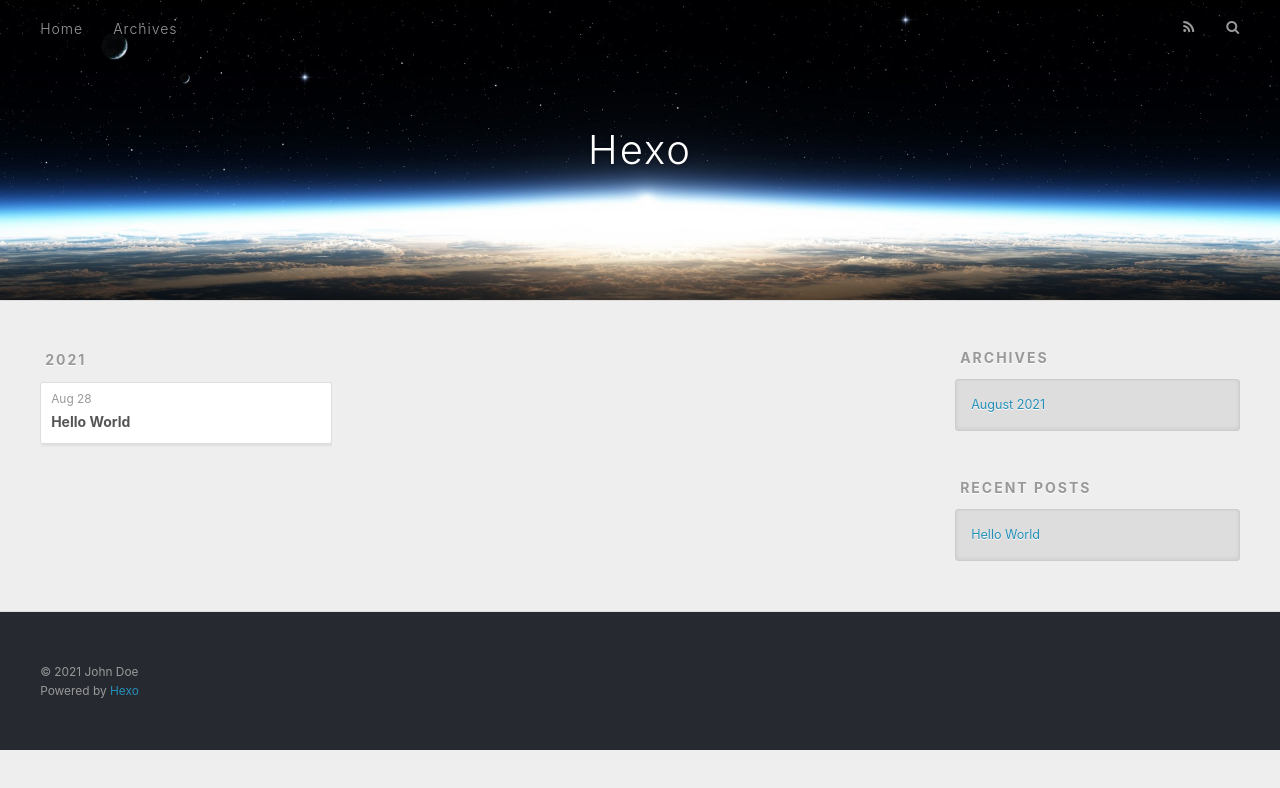
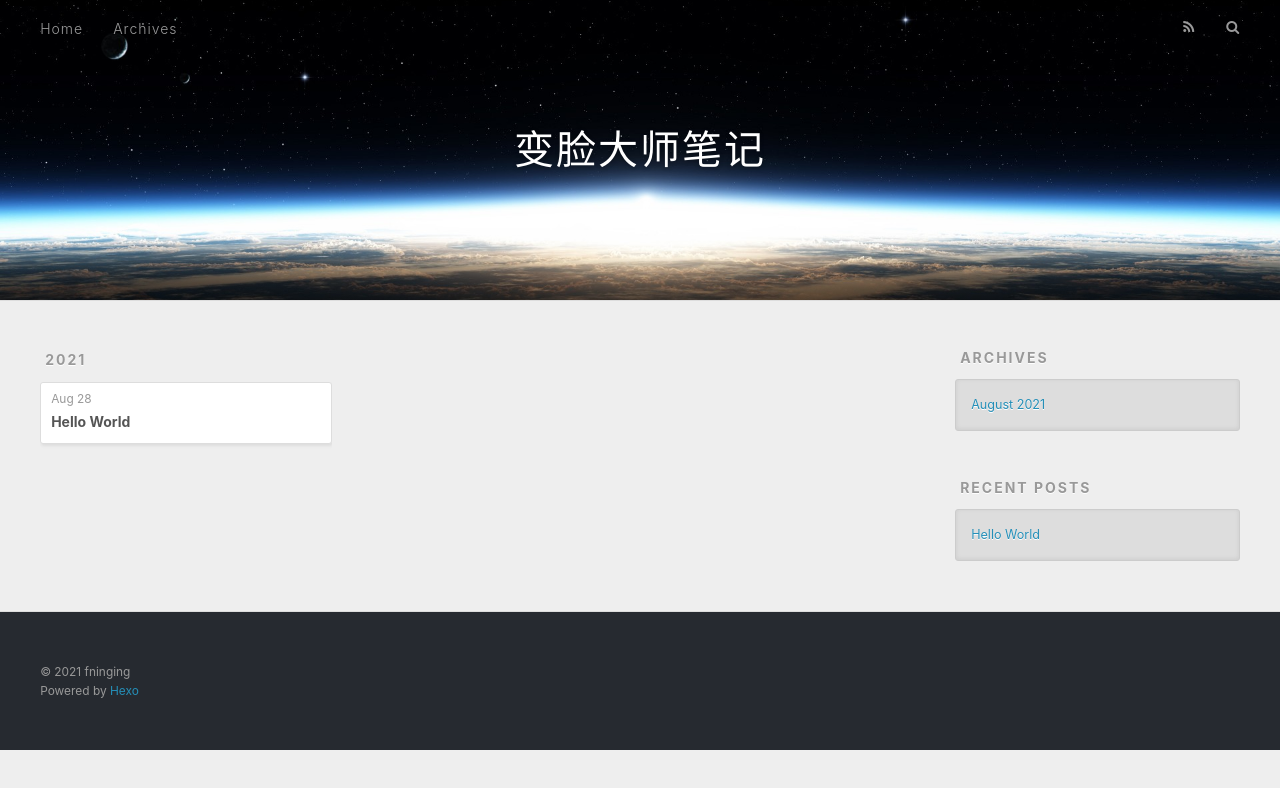
Before and after one commit to fninging/fninging.github.io, a plain HTML site: page archives/2021/08/index.html in a window 1280 px wide. Drawn offline with nearby package versions, Linux system fonts and the light colour scheme.

Commit message:
Site updated: 2021-08-28 22:31:31

```diff
--- a/archives/2021/08/index.html
+++ b/archives/2021/08/index.html
@@ -5,17 +5,17 @@
 
 
 
-  <title>Archives: 2021/8 | Hexo</title>
+  <title>Archives: 2021/8 | 变脸大师笔记</title>
   <meta name="viewport" content="width=device-width, initial-scale=1, maximum-scale=1">
   <meta property="og:type" content="website">
-<meta property="og:title" content="Hexo">
+<meta property="og:title" content="变脸大师笔记">
 <meta property="og:url" content="http://example.com/archives/2021/08/index.html">
-<meta property="og:site_name" content="Hexo">
+<meta property="og:site_name" content="变脸大师笔记">
 <meta property="og:locale" content="en_US">
-<meta property="article:author" content="John Doe">
+<meta property="article:author" content="fninging">
 <meta name="twitter:card" content="summary">
 
-    <link rel="alternate" href="/atom.xml" title="Hexo" type="application/atom+xml">
+    <link rel="alternate" href="/atom.xml" title="变脸大师笔记" type="application/atom+xml">
 
 
     <link rel="icon" href="/favicon.png">
@@ -36,7 +36,7 @@
   <div id="header-outer" class="outer">
     <div id="header-title" class="inner">
       <h1 id="logo-wrap">
-        <a href="/" id="logo">Hexo</a>
+        <a href="/" id="logo">变脸大师笔记</a>
       </h1>
 
     </div>
@@ -141,7 +141,7 @@
 
   <div class="outer">
     <div id="footer-info" class="inner">
-      &copy; 2021 John Doe<br>
+      &copy; 2021 fninging<br>
       Powered by <a href="http://hexo.io/" target="_blank">Hexo</a>
     </div>
   </div>
```
Also changed, not shown: 2021/08/28/hello-world/index.html (+7 -7 lines), archives/2021/index.html (+7 -7 lines), archives/index.html (+7 -7 lines), index.html (+8 -8 lines).
